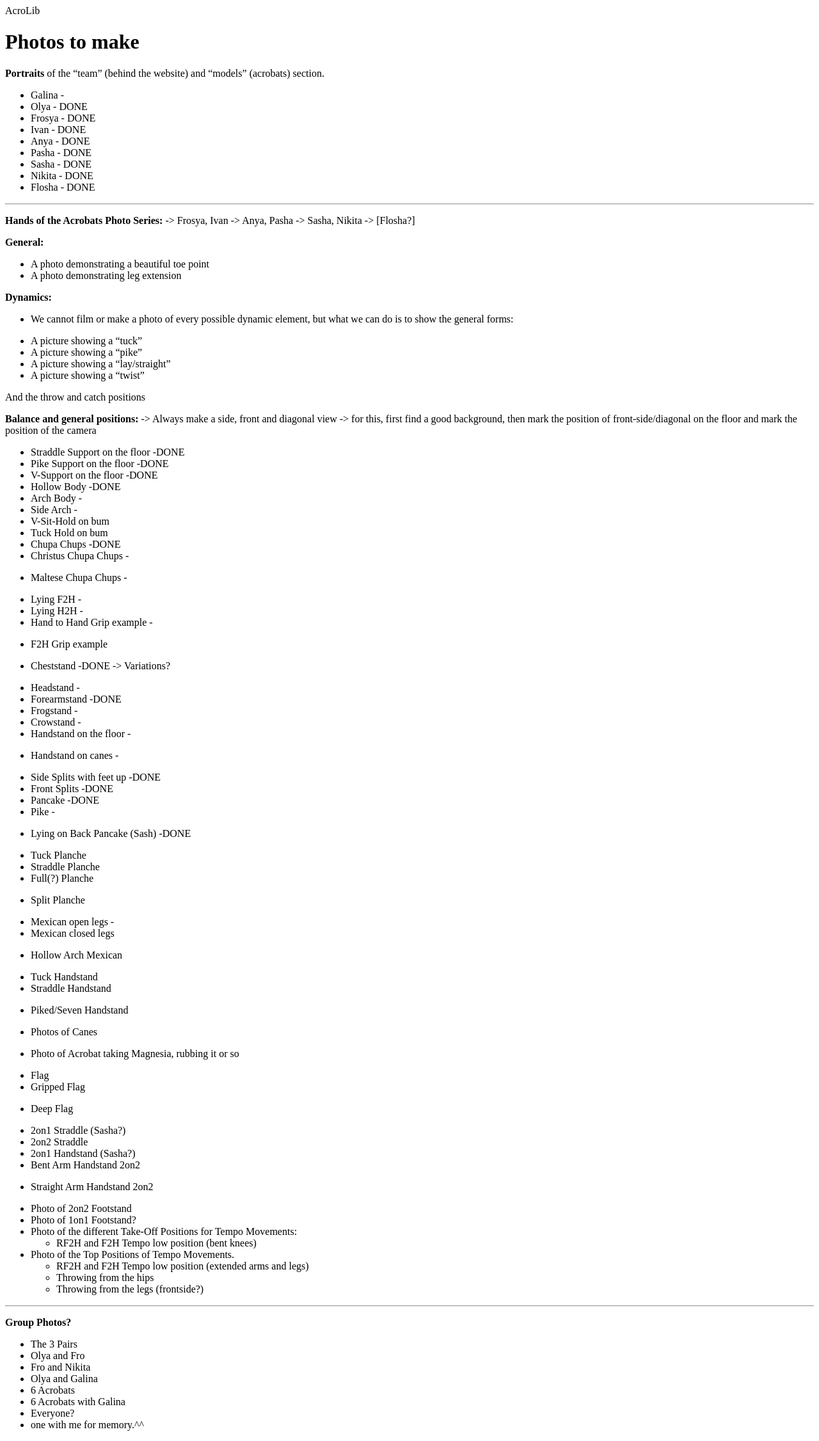
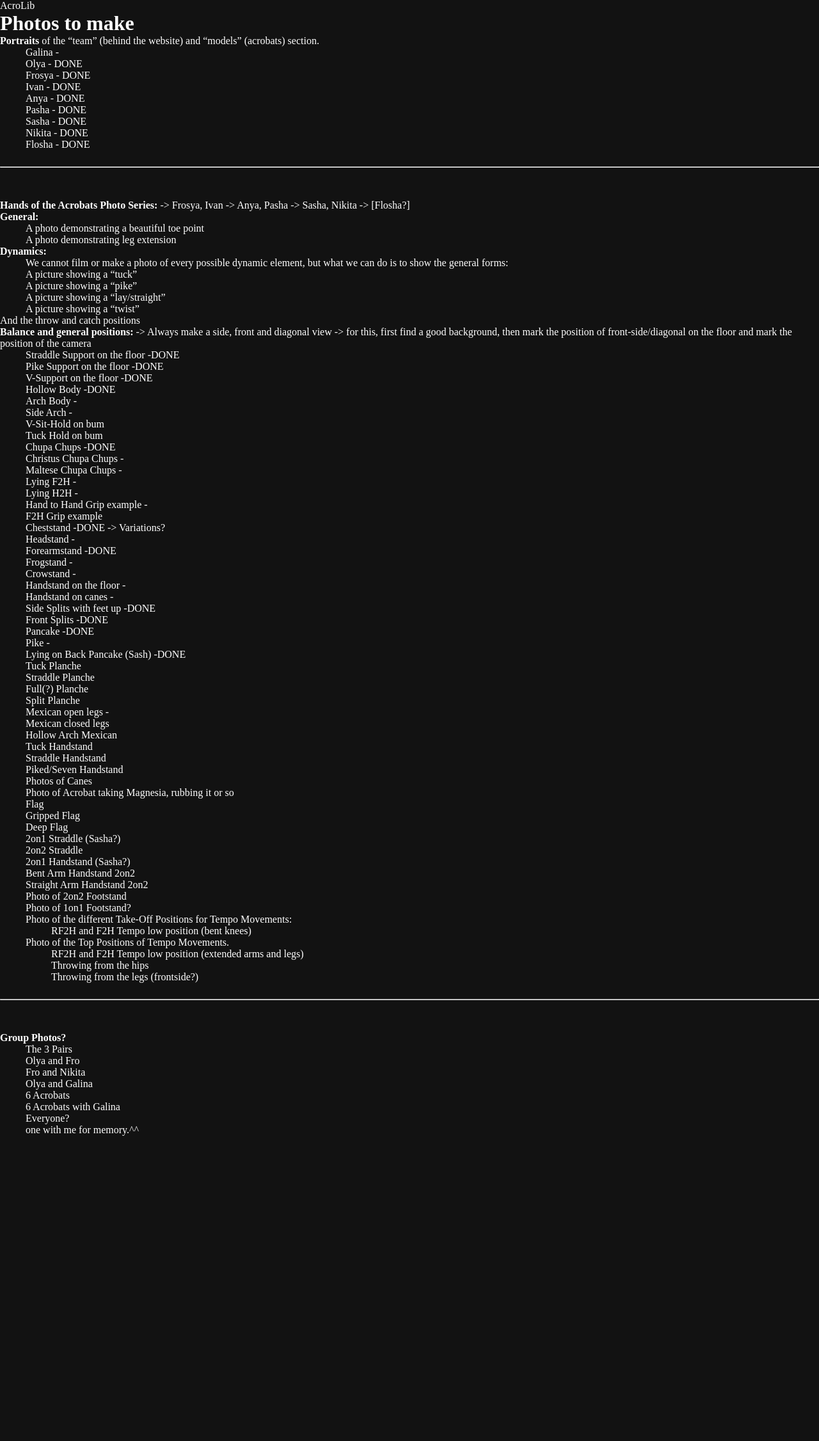
Before and after one commit to floshin/acrolib, a Jekyll site: the page built from PHOTO-TODO.md, in a window 1280 px wide. Shown: the whole page at 64% size. Built offline with Jekyll 4.4.1, drawn with Linux system fonts in a browser that asks for light colours; our own code applies the rules of GitHub Pages for plain Markdown files; after the commit the page ends 1775 px from its top, so only the background shows below that.

Commit message:
Update default.html

```diff
--- a/_layouts/default.html
+++ b/_layouts/default.html
@@ -20,3 +20,35 @@
 
     </body>
 </html>
+
+<style>
+
+*,
+::before,
+::after {
+  box-sizing: border-box;
+  margin: 0;
+}
+
+:root {
+  color-scheme: dark;
+
+  --black: #000;
+  --dark: #1f1f1f;
+  --darker: #121212;
+  --light: #dddddd;
+}
+
+body {
+  font-style: Helvetica, arial, sans-serif;
+}
+
+ul {
+  list-style: none;
+}
+
+hr {
+  margin: 25px 0 50px;
+}
+
+</style>
```
